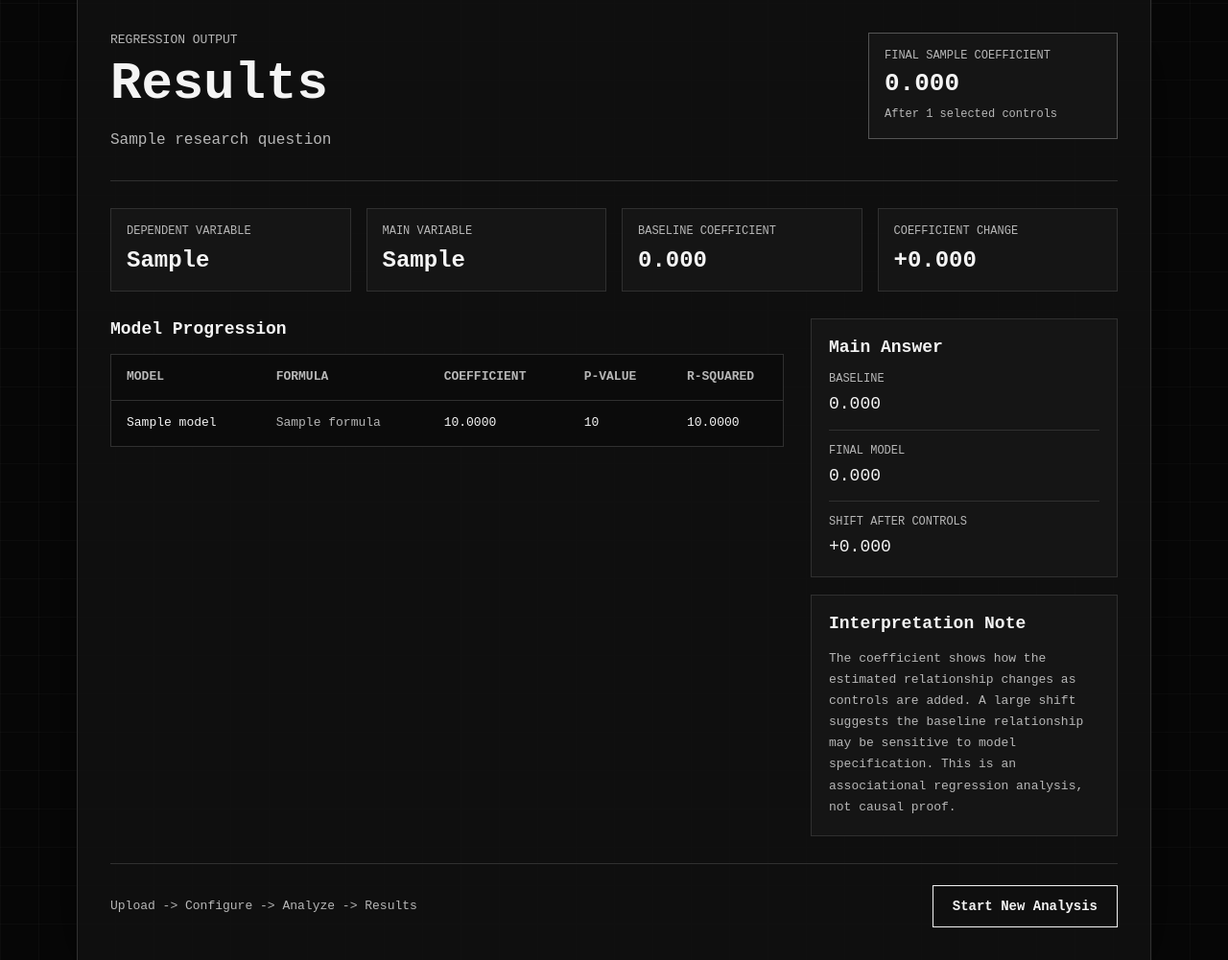
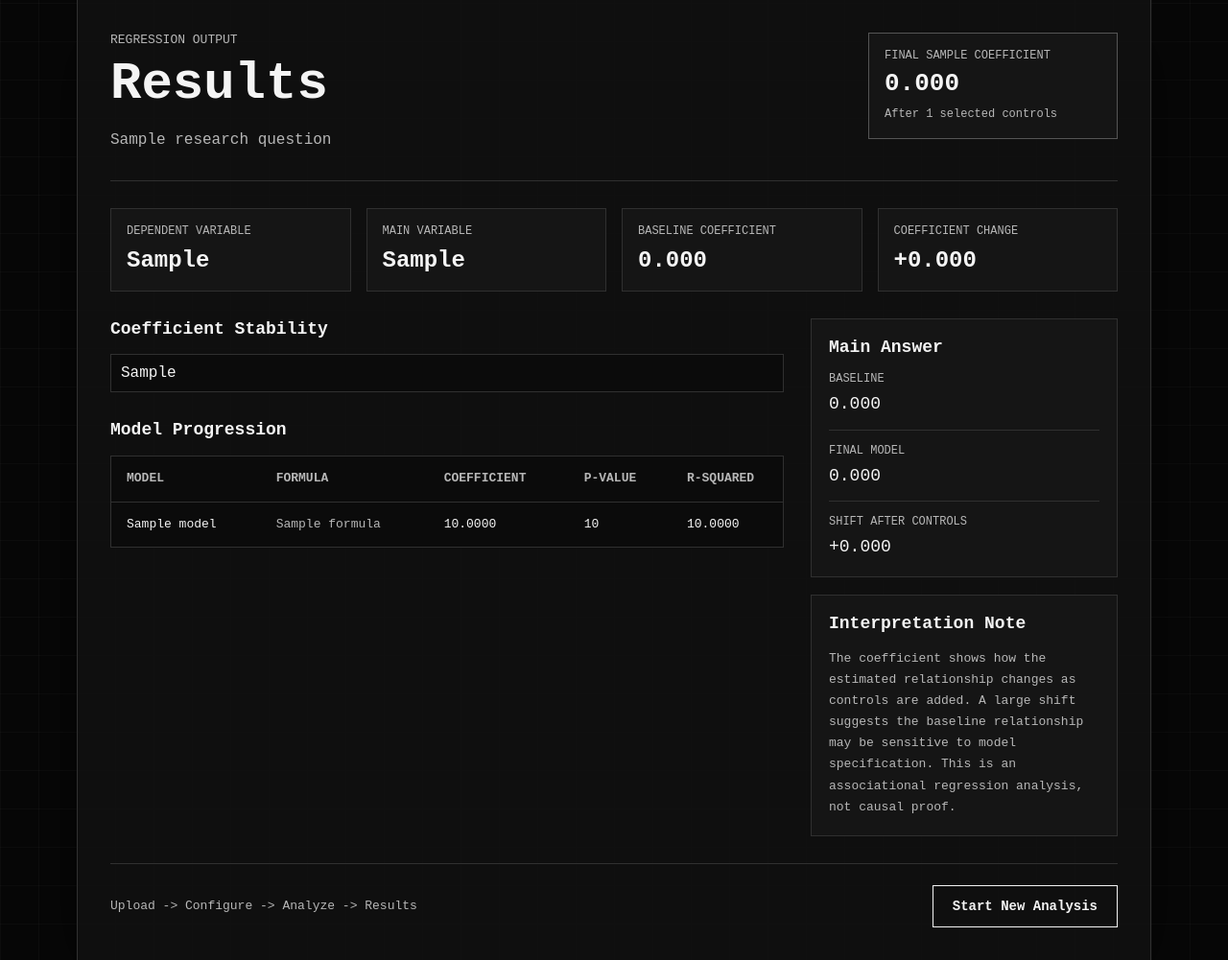
Before and after one commit to gabes19/CUDA-Regression-Lab, a Flask app: template templates/results.html in a window 1280 px wide. Shown: the part 117-1118 px from the top of the page at 96% size. Run offline with Flask 3, Linux system fonts and the light colour scheme; the template is opened without the code that fills it: most values are stand-ins (such as "Sample title", 1, 10 or a date in 2020); some libraries are stand-ins or nearby versions.

Commit message:
coefficient plot

```diff
--- a/app.py
+++ b/app.py
@@ -1,5 +1,7 @@
 import os
 import pandas as pd
+import plotly.graph_objects as go
+import plotly.io as pio
 import statsmodels.api as sm
 from flask import Flask, render_template, request
 from werkzeug.utils import secure_filename
@@ -74,6 +76,10 @@ def analyze():
     final_coefficient = model_results[-1]["coefficient"]
     coefficient_change = final_coefficient - baseline_coefficient
     coefficient_chart = create_coefficient_chart(model_results)
+    coefficient_plot_html = create_coefficient_plot(
+        coefficient_chart,
+        main_independent_variable
+    )
 
     return render_template(
         "results.html",
@@ -86,7 +92,8 @@ def analyze():
         baseline_coefficient=baseline_coefficient,
         final_coefficient=final_coefficient,
         coefficient_change=coefficient_change,
-        coefficient_chart = coefficient_chart
+        coefficient_chart=coefficient_chart,
+        coefficient_plot_html=coefficient_plot_html,
     )
 
 def fit_models(df, dependent_variable, main_independent_variable, controls):
@@ -122,3 +129,82 @@ def create_coefficient_chart(model_results):
             "coefficient": model["coefficient"],
         })
     return coefficient_chart
+
+def create_coefficient_plot(coefficient_chart, main_independent_variable):
+    '''Create a Plotly line chart for coefficient stability across models.'''
+    model_names = [point["model_name"] for point in coefficient_chart]
+    coefficients = [point["coefficient"] for point in coefficient_chart]
+
+    fig = go.Figure()
+    fig.add_trace(go.Scatter(
+        x=model_names,
+        y=coefficients,
+        mode="lines+markers",
+        line={
+            "color": "#f4f4f4",
+            "width": 2,
+        },
+        marker={
+            "color": "#070707",
+            "line": {
+                "color": "#f4f4f4",
+                "width": 2,
+            },
+            "size": 9,
+        },
+        hovertemplate=(
+            "<b>%{x}</b><br>"
+            f"{main_independent_variable} coefficient: "
+            "%{y:.4f}<extra></extra>"
+        ),
+    ))
+
+    fig.update_layout(
+        title=None,
+        paper_bgcolor="rgba(0, 0, 0, 0)",
+        plot_bgcolor="#0b0b0b",
+        font={
+            "family": "Courier New, monospace",
+            "color": "#f4f4f4",
+        },
+        margin={
+            "l": 54,
+            "r": 24,
+            "t": 24,
+            "b": 46,
+        },
+        height=320,
+        xaxis={
+            "title": None,
+            "gridcolor": "#303030",
+            "linecolor": "#555555",
+            "tickfont": {"color": "#b7b7b7"},
+            "zeroline": False,
+        },
+        yaxis={
+            "title": f"{main_independent_variable} coefficient",
+            "gridcolor": "#303030",
+            "linecolor": "#555555",
+            "tickfont": {"color": "#b7b7b7"},
+            "zeroline": True,
+            "zerolinecolor": "#555555",
+        },
+        hoverlabel={
+            "bgcolor": "#151515",
+            "bordercolor": "#555555",
+            "font": {
+                "family": "Courier New, monospace",
+                "color": "#f4f4f4",
+            },
+        },
+    )
+
+    return pio.to_html(
+        fig,
+        full_html=False,
+        include_plotlyjs="cdn",
+        config={
+            "displayModeBar": False,
+            "responsive": True,
+        },
+    )
--- /dev/null
+++ b/requirements.txt
@@ -0,0 +1,4 @@
+Flask
+pandas
+plotly
+statsmodels
--- a/templates/results.html
+++ b/templates/results.html
@@ -183,6 +183,19 @@
       color: var(--text);
       font-size: 18px;
       line-height: 1.3;
+    }
+
+    .plot-panel {
+      border: 1px solid var(--line);
+      background: var(--field);
+      margin-bottom: 28px;
+      padding: 10px;
+    }
+
+    .plot-panel .js-plotly-plot,
+    .plot-panel .plotly,
+    .plot-panel .plot-container {
+      width: 100% !important;
     }
 
     .table-wrap {
@@ -409,7 +422,12 @@
         </div>
 
         <div class="content-grid">
-          <section aria-labelledby="model-table-title">
+          <section aria-labelledby="stability-chart-title">
+            <h3 class="section-title" id="stability-chart-title">Coefficient Stability</h3>
+            <div class="plot-panel">
+              {{ coefficient_plot_html|safe }}
+            </div>
+
             <h3 class="section-title" id="model-table-title">Model Progression</h3>
             <div class="table-wrap">
               <table>
```
